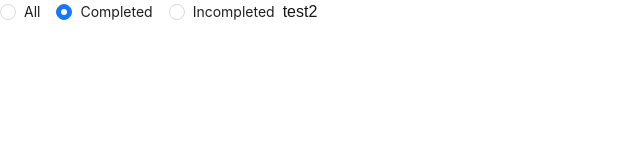
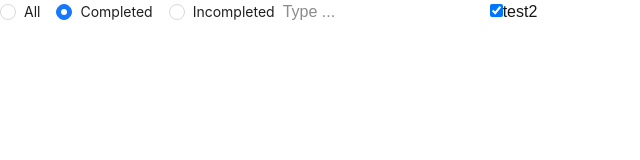
Before and after one commit to wednesdaydeveloper/HomeMadeMessenger, a Next.js app: page / in a window 1280 px wide. Shown: the top 160 px of the page, without its empty margins (0-640 px from the left). Built offline with nearby package versions, Linux system fonts and the light colour scheme.

Commit message:
Todoアイテムの完了状態を切り替える機能を追加し、新しいTodoアイテムを追加するフォームを実装。

```diff
--- a/src/components/todos/TodoItem.tsx
+++ b/src/components/todos/TodoItem.tsx
@@ -1,19 +1,27 @@
 import { PrimitiveAtom, useAtom } from 'jotai'
 import { Todo } from './Models'
 import React from 'react'
-
 
 export type TodoItemProps = {
   atom: PrimitiveAtom<Todo>
 }
 
+const TodoItem = ({ atom }: TodoItemProps) => {
+  const [todo, setTodo] = useAtom(atom)
 
-const TodoItem = ({ atom }: TodoItemProps) => {
-  const [item, setItem] = useAtom(atom)
+  const toggleCompleted = () =>
+    setTodo((props) => ({ ...props, completed: !props.completed }))
+
   return (
     <>
-      <span key={item.todoid}>
-        {item.title}
+        <input
+          type="checkbox"
+          checked={todo.completed}
+          onChange={toggleCompleted}
+        />
+
+      <span key={todo.todoid}>
+        {todo.title}
       </span>
     </>
   )
--- a/src/components/todos/TodoList.tsx
+++ b/src/components/todos/TodoList.tsx
@@ -1,18 +1,48 @@
-import { useAtom } from 'jotai'
-import { filteredToListAtom } from './State'
+import { atom, useAtomValue, useSetAtom } from 'jotai'
+import { FormEvent } from 'react'
+import { v4 as uuidv4 } from "uuid";
+import { filteredToListAtom, todoListAtom } from './State'
 import TodoItem from './TodoItem'
 import Filter from './Filter'
+import { Todo } from './Models'
 
+/**
+ * Todoリストを表示・管理するコンポーネント
+ * @description
+ * - フィルター機能付きのTodoリストを表示
+ * - 新しいTodoアイテムの追加機能を提供
+ * - Jotaiを使用した状態管理
+ * - 各Todoアイテムは独立したatomとして管理
+ */
 const TodoList = () => {
-  const [todos] = useAtom(filteredToListAtom)
+  const filterdTodoList = useAtomValue(filteredToListAtom)
+  const setTodoList = useSetAtom(todoListAtom)
+
+  /**
+   * 新しいTodoアイテムを追加する
+   * @param e フォームのサブミットイベント
+   * @description
+   * 1. フォームのデフォルト動作を防止
+   * 2. 入力されたタイトルを取得
+   * 3. 入力フィールドをクリア
+   * 4. 新しいTodoアイテムをリストに追加（UUIDを生成して完了状態はfalse）
+   */
+  const add = (e: FormEvent<HTMLFormElement>) => {
+    e.preventDefault()
+    const title = e.currentTarget.inputTitle.value
+    e.currentTarget.inputTitle.value = ''
+    setTodoList((prev) => [...prev, atom<Todo>({ title, completed: false , todoid: uuidv4()})])
+  }
+
   return (
-    <div>
+    <form onSubmit={add}>
       <Filter />
+      <input name="inputTitle" placeholder="Type ..." />
 
-      {todos.map((atom, index) => {
+      {filterdTodoList.map((atom, index) => {
         return <TodoItem key={index} atom={atom} />
       })}
-    </div>
+    </form>
   )
 }
 
```
